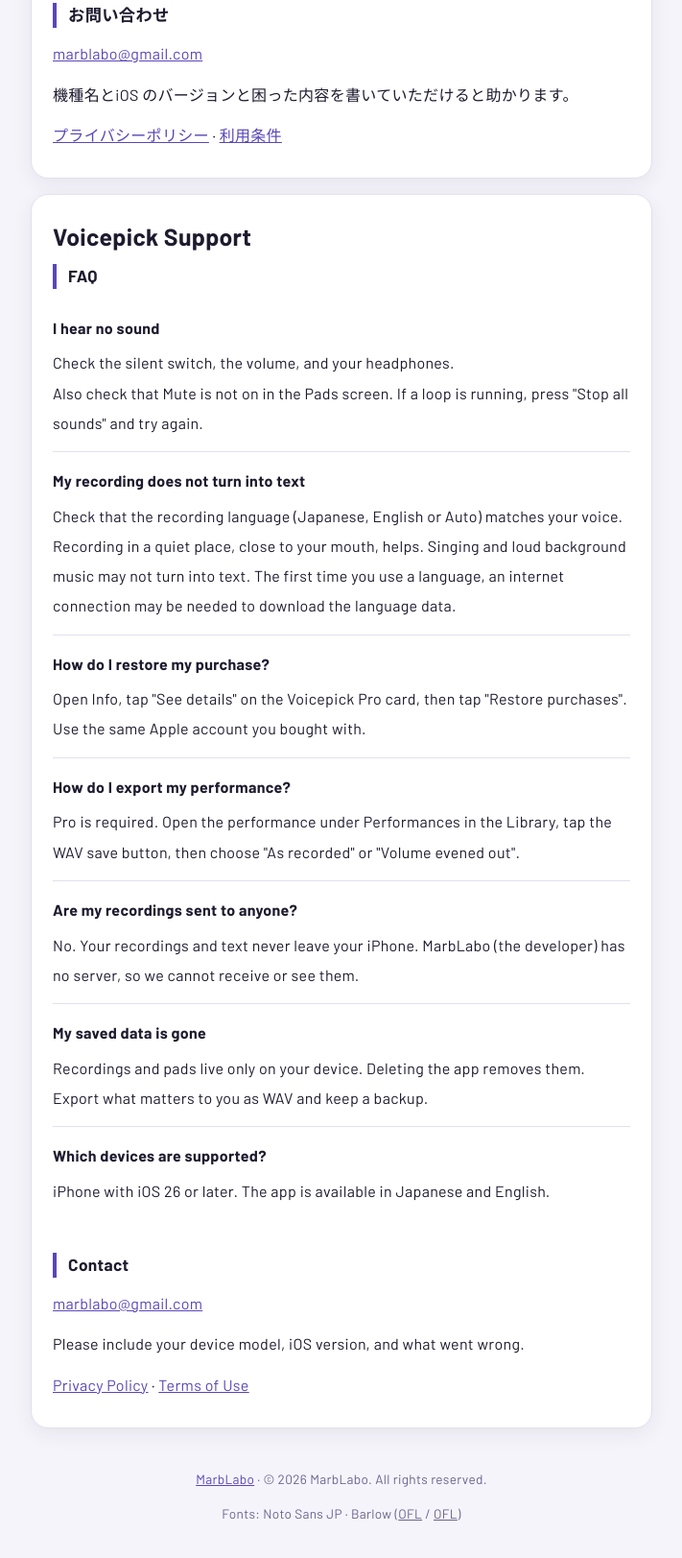
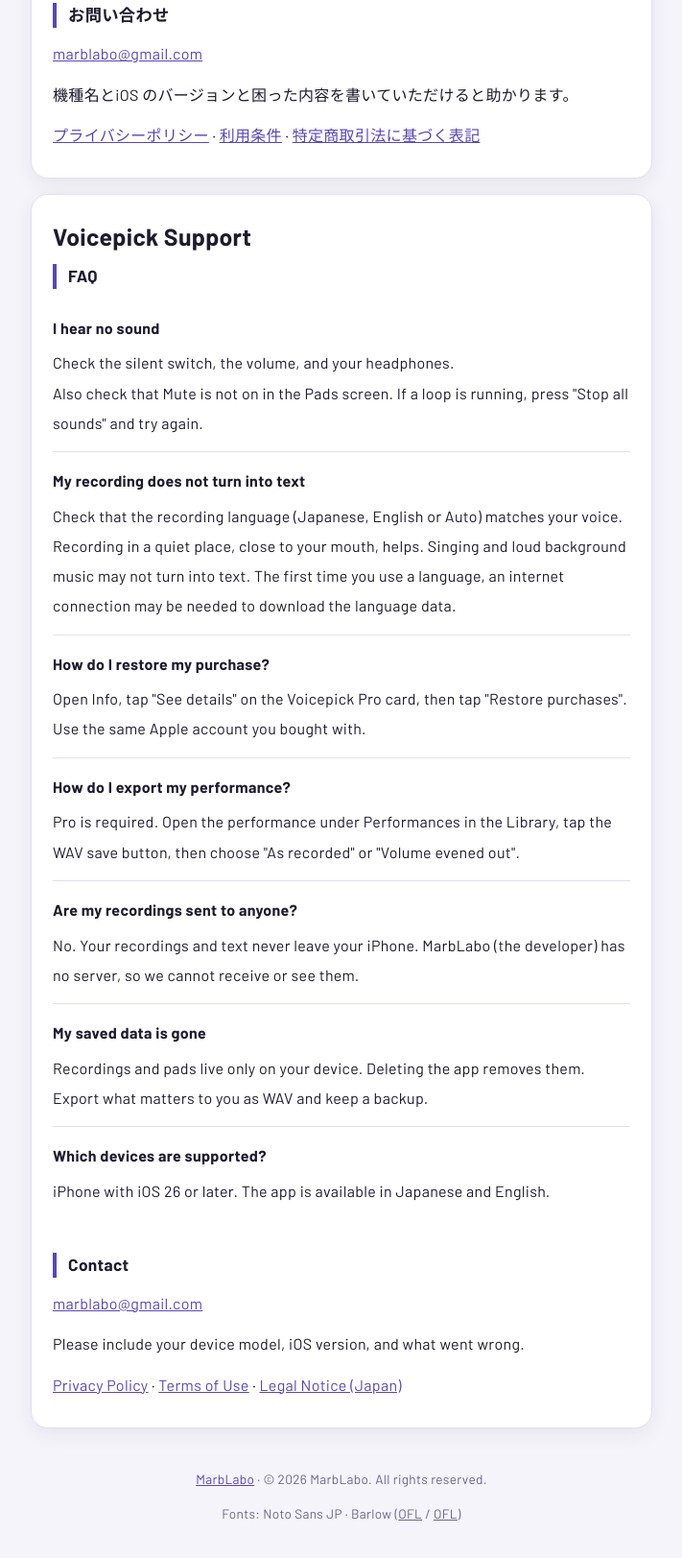
Before and after one commit to marblabo/marblabo.github.io, a plain HTML site: page voicepick/support.html in a window 1280 px wide. Shown: the part 1539-3162 px from the top of the page at 96% size, without its empty margins (284-995 px from the left). Drawn offline with Linux system fonts and the light colour scheme.

Commit message:
Add legal notice link to Voicepick support footer
Co-Authored-By: Claude Sonnet 5.5 <noreply@anthropic.com>

```diff
--- a/voicepick/support.html
+++ b/voicepick/support.html
@@ -23,7 +23,7 @@
 <h2>お問い合わせ</h2>
 <p><a href="mailto:marblabo@gmail.com">marblabo@gmail.com</a></p>
 <p>機種名と<wbr>iOS のバージョンと<wbr>困った内容を<wbr>書いていただけると助かります。</p>
-<p><a href="privacy.html">プライバシーポリシー</a> · <a href="terms.html">利用条件</a></p>
+<p><a href="privacy.html">プライバシーポリシー</a> · <a href="terms.html">利用条件</a> · <a href="../tokushoho.html">特定商取引法に基づく表記</a></p>
 </section>
 
 <section class="card" id="en">
@@ -39,7 +39,7 @@
 <h2>Contact</h2>
 <p><a href="mailto:marblabo@gmail.com">marblabo@gmail.com</a></p>
 <p>Please include your device model, iOS version, and what went wrong.</p>
-<p><a href="privacy.html#en">Privacy Policy</a> · <a href="terms.html#en">Terms of Use</a></p>
+<p><a href="privacy.html#en">Privacy Policy</a> · <a href="terms.html#en">Terms of Use</a> · <a href="../tokushoho.html#en">Legal Notice (Japan)</a></p>
 </section>
 </main>
 <footer><p class="note"><a href="../">MarbLabo</a> · © 2026 MarbLabo. All rights reserved.</p><p class="note fontnote">Fonts: Noto Sans JP · Barlow (<a href="../fonts/OFL-NotoSansJP.txt">OFL</a> / <a href="../fonts/OFL-Barlow.txt">OFL</a>)</p></footer>
```
